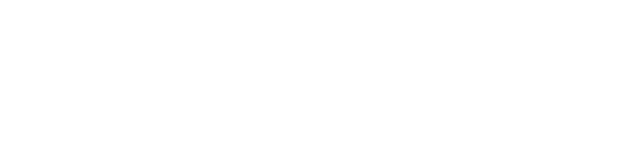
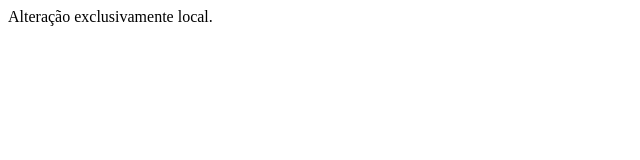
Before and after one commit to rafaelqg/rep_remoto_2025_2, a plain HTML site: page index.html in a window 1280 px wide. Shown: the whole page, without its empty margins (0-640 px from the left). Drawn offline with Linux system fonts and the light colour scheme.

Commit message:
nova alteração

```diff
--- a/index.html
+++ b/index.html
@@ -3,5 +3,6 @@
 		<title>Git branches com conflito.</title>
 	</head>
 	<body>
+		Alteração exclusivamente local.
 	</body>
 </html>
```
